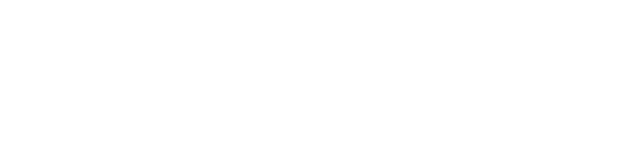
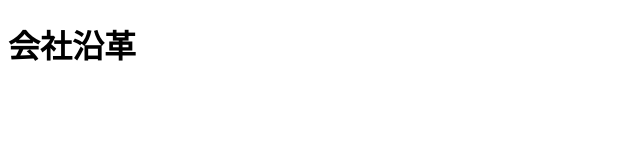
Before and after one commit to yoangeda/myproject, a plain HTML site: page index.html in a window 1280 px wide. Shown: the whole page, without its empty margins (0-640 px from the left). Drawn offline with Linux system fonts and the light colour scheme.

Commit message:
会社沿革追記

```diff
--- a/index.html
+++ b/index.html
@@ -7,6 +7,6 @@
     <title>会社指針</title>
 </head>
 <body>
-
+   <h1>会社沿革</h1>
 </body>
 </html>
```
